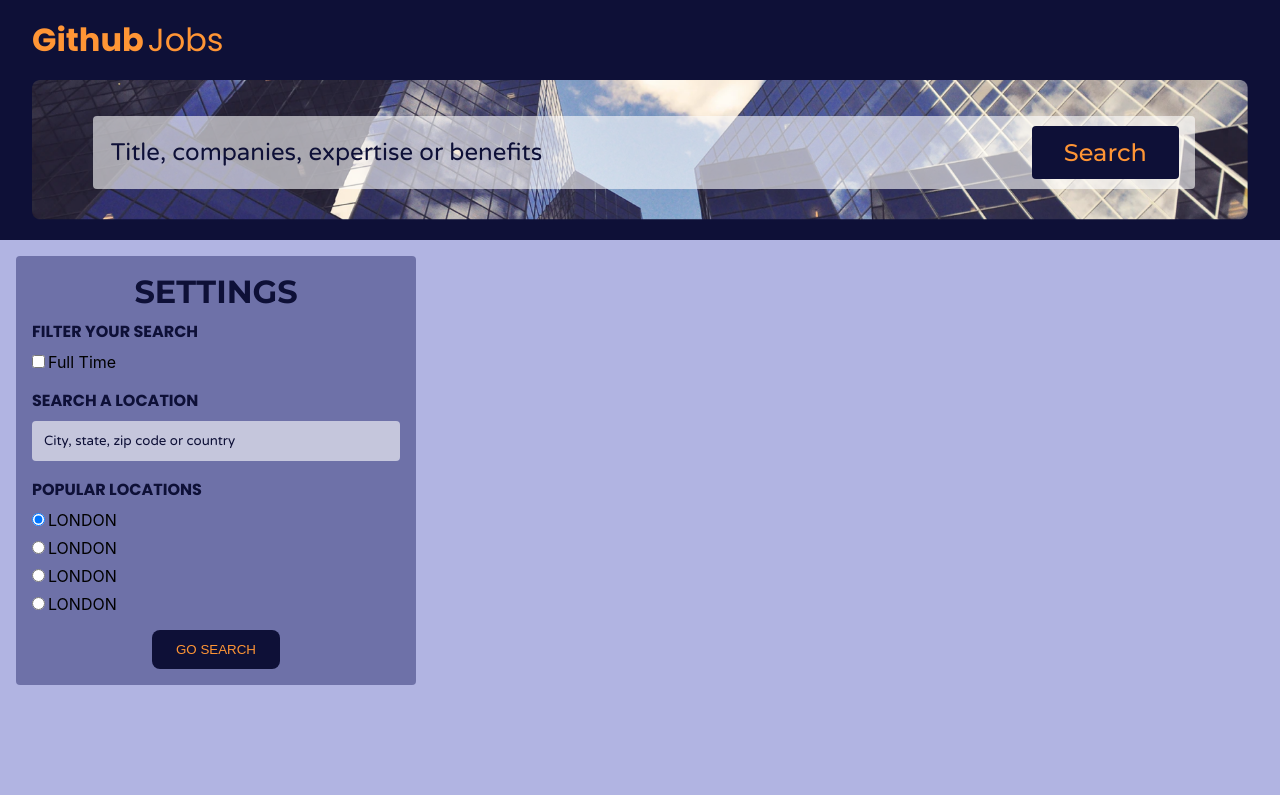
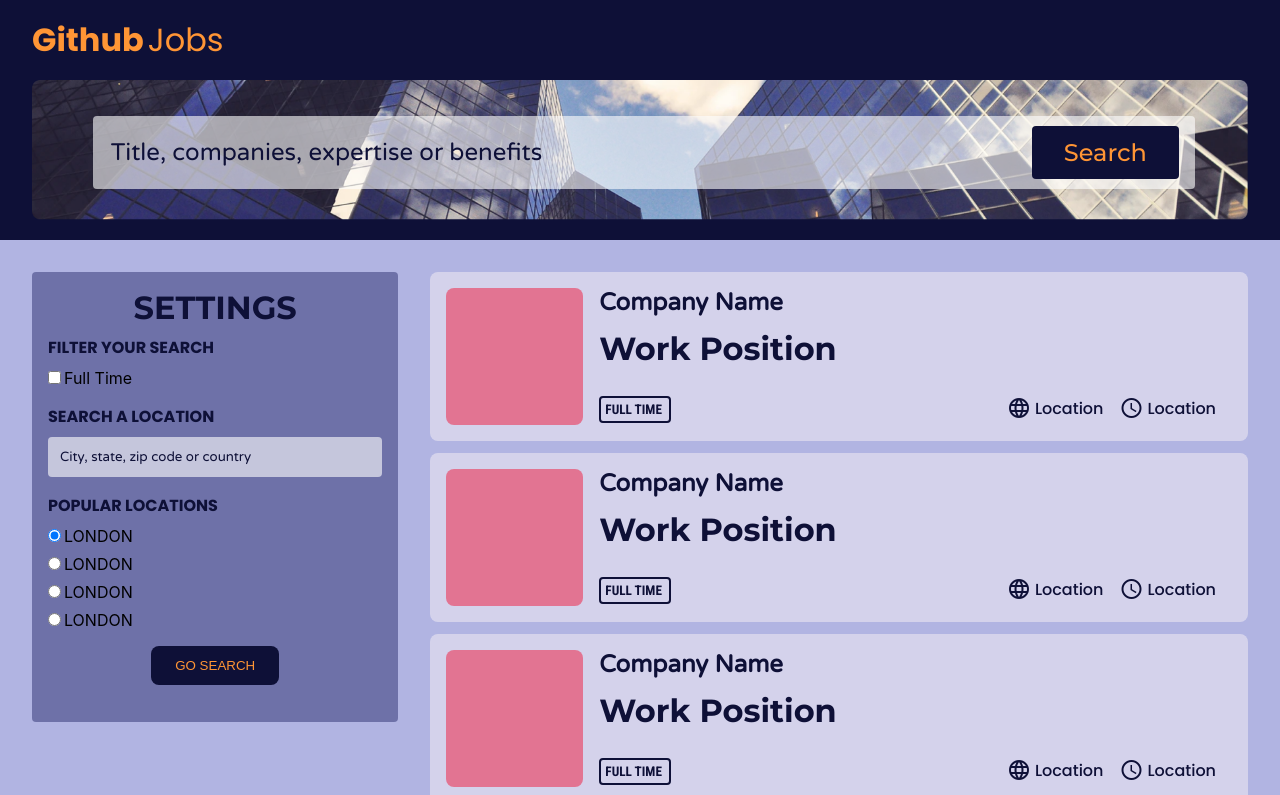
Before and after one commit to andressalazard/world-expo-job, a React (Create React App) app in the folder expo-job-app/: page / in a window 1280 px wide. Shown: the top 795 px of the page. Built offline with nearby package versions, Linux system fonts and the light colour scheme.

Commit message:
job offer and job billboard added to the project

```diff
--- /dev/null
+++ b/expo-job-app/src/components/jobBillboardComponent/JobBillboardComponent.js
@@ -0,0 +1,16 @@
+import styles from "./jobBillboardComponent.module.css";
+import React from "react";
+import JobOfferComponent from "../jobOfferComponent/JobOfferComponent";
+
+export default class JobBillboardComponent extends React.Component {
+  render() {
+    return (
+      <div className={styles.body}>
+        <JobOfferComponent />
+        <JobOfferComponent />
+        <JobOfferComponent />
+        <JobOfferComponent />
+      </div>
+    );
+  }
+}
--- /dev/null
+++ b/expo-job-app/src/components/jobBillboardComponent/jobBillboardComponent.module.css
@@ -0,0 +1,11 @@
+.body {
+  /* border: 1px solid red; */
+  padding: 2rem 0;
+  padding-right: 2rem;
+  width: 900px;
+
+  display: flex;
+  justify-content: space-between;
+  flex-direction: column;
+  gap: 0.75rem;
+}
--- /dev/null
+++ b/expo-job-app/src/components/jobOfferComponent/JobOfferComponent.js
@@ -0,0 +1,33 @@
+import styles from "./jobOfferComponent.module.css";
+import React from "react";
+
+export default class JobOfferComponent extends React.Component {
+  constructor(props) {
+    super(props);
+  }
+
+  render() {
+    return (
+      <div className={styles.body}>
+        <img src={"images/companyImage.png"} alt="company-name" />
+        <div className={styles.mainDescription}>
+          <h2 className={styles.jobTitle}>Company Name</h2>
+          <h1 className={styles.jobPosition}>Work Position</h1>
+          <div className={styles.jobDetails}>
+            <h5 className={styles.jobType}>FULL TIME</h5>
+            <div className={styles.postDetail}>
+              <div className={styles.detail}>
+                <span class="material-icons">language</span>
+                <p>Location</p>
+              </div>
+              <div className={styles.detail}>
+                <span class="material-icons">schedule</span>
+                <p>Location</p>
+              </div>
+            </div>
+          </div>
+        </div>
+      </div>
+    );
+  }
+}
--- /dev/null
+++ b/expo-job-app/src/components/jobOfferComponent/jobOfferComponent.module.css
@@ -0,0 +1,58 @@
+.body {
+  box-sizing: border-box;
+  background-color: rgba(247, 241, 245, 0.5);
+  border-radius: 0.5rem;
+  width: 100%;
+  padding: auto;
+
+  display: flex;
+  padding: 1rem;
+  /* color: var(--dark-grey-tone); */
+  color: var(--dark-blue-tone);
+}
+
+.mainDescription {
+  margin: 0 1rem;
+  width: 100%;
+}
+.jobTitle {
+  margin: 0;
+  font-family: var(--varela-font);
+}
+
+.jobPosition {
+  margin: 0.75rem 0;
+  margin-bottom: 1.75rem;
+  font-family: var(--montserrat-font);
+}
+
+.jobType {
+  margin: 0;
+  padding: 0.25rem;
+  border: 2px solid var(--dark-blue-tone);
+  border-radius: 0.25rem;
+  width: 60px;
+  font-family: var(--roboto-font);
+}
+
+.jobDetails {
+  font-family: var(--poppins-font);
+  display: flex;
+  justify-content: space-between;
+}
+
+.postDetail {
+  display: flex;
+  gap: 1rem;
+  font-weight: bold;
+}
+
+.detail {
+  display: flex;
+  font-weight: 500;
+}
+
+.detail p {
+  margin: 0;
+  margin-left: 0.25rem;
+}
--- a/expo-job-app/src/components/settingsComponent/settingsComponent.module.css
+++ b/expo-job-app/src/components/settingsComponent/settingsComponent.module.css
@@ -1,8 +1,8 @@
 .body {
   box-sizing: border-box;
-  max-width: 400px;
-  max-height: 600px;
-  margin: 1rem;
+  width: 400px;
+  height: 450px;
+  margin: 2rem;
   padding: 1rem;
 
   background-color: rgba(44, 49, 112, 0.5);
--- a/expo-job-app/src/index.css
+++ b/expo-job-app/src/index.css
@@ -1,4 +1,5 @@
 @import url("https://fonts.googleapis.com/css2?family=Montserrat:wght@300;400;500;700&family=Poppins:wght@300;400;500;700&family=Roboto+Condensed:wght@400;700&family=Varela+Round&display=swap");
+@import url("https://fonts.googleapis.com/icon?family=Material+Icons");
 
 :root {
   --montserrat-font: "Montserrat", sans-serif;
@@ -8,6 +9,7 @@
 
   --light-tone: #f6f7fb;
   --grey-tone: #b1b4e2;
+  --dark-grey-tone: #2d2d2d;
 
   --dark-tone: #010010;
   --dark-blue-tone: #0e1037;
--- a/expo-job-app/src/pages/HomePage/HomePage.js
+++ b/expo-job-app/src/pages/HomePage/HomePage.js
@@ -1,23 +1,19 @@
-import React from 'react';
-import HeaderComponent from '../../components/headerComponent/HeaderComponent';
-import SettingsComponent from '../../components/settingsComponent/SettingsComponent';
-import styles from '../HomePage/HomePage.module.css';
+import React from "react";
+import HeaderComponent from "../../components/headerComponent/HeaderComponent";
+import JobBillboardComponent from "../../components/jobBillboardComponent/JobBillboardComponent";
+import SettingsComponent from "../../components/settingsComponent/SettingsComponent";
+import styles from "../HomePage/HomePage.module.css";
 
-export default class HomePage extends React.Component{
-
-
-  render(){
-    return(
+export default class HomePage extends React.Component {
+  render() {
+    return (
       <div className={styles.container}>
-        <HeaderComponent/>
+        <HeaderComponent />
         <div className={styles.body}>
-          <SettingsComponent/>
+          <SettingsComponent />
+          <JobBillboardComponent />
         </div>
-
-
       </div>
     );
   }
-
-
 }
--- a/expo-job-app/src/pages/HomePage/HomePage.module.css
+++ b/expo-job-app/src/pages/HomePage/HomePage.module.css
@@ -4,3 +4,9 @@
 
   background-color: var(--grey-tone);
 }
+
+.body {
+  display: flex;
+  justify-content: space-between;
+  /* border: 1px solid blue; */
+}
```
Also changed, not shown: expo-job-app/public/images/companyImage.png (added).
